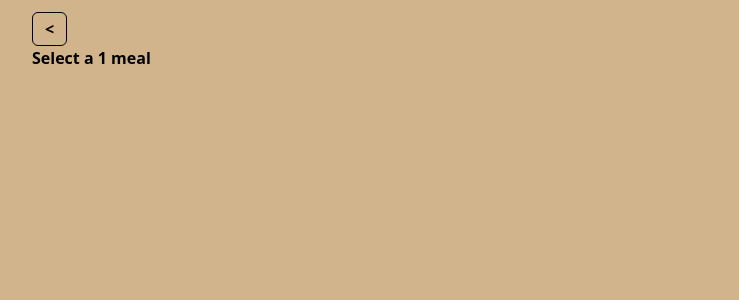
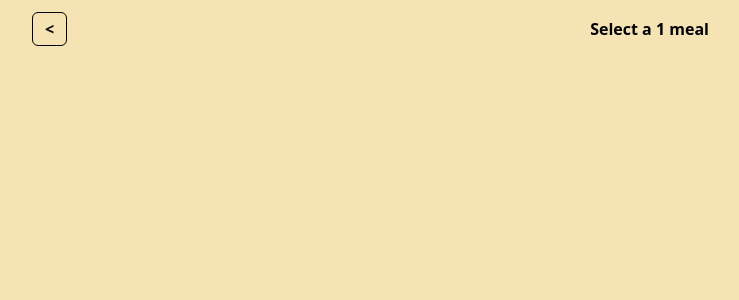
Before and after one commit to Gina-bun/Macros-GH, a React (Vite) app: page /mealoptions/1 in a window 1280 px wide. Shown: the top 300 px of the page, without its empty margins (8-747 px from the left). Built offline with nearby package versions, Linux system fonts and the light colour scheme.

Commit message:
style: change background color and MealSelect layout

```diff
--- a/src/components/common/MealSelect.jsx
+++ b/src/components/common/MealSelect.jsx
@@ -21,7 +21,7 @@ export function MealSelect({ mealCategory,
           </div>
         </div>
 
-        <button onClick={ () => navigate(`/mealoptions/${mealCategory}`) } className="ml-auto bg-white/20 backdrop-blur-md text-white font-semibold py-2 px-4 rounded-lg border border-white/30 hover:bg-white/30 transition ">
+        <button onClick={ () => navigate(`/mealoptions/${mealCategory}`) } className="ml-auto bg-[#595c56] backdrop-blur-md text-[#f6e3b3] font-semibold py-2 px-4 rounded-lg borders border-[#595c56]/70 hover:bg-[#595c56]/90 transition ">
           Add
         </button>
       </div>
--- a/src/components/layout/BackNav.jsx
+++ b/src/components/layout/BackNav.jsx
@@ -3,11 +3,13 @@ import { Link } from "react-router-dom"
 export function BackNav(){
     return (
         <div>
-            <button className="font-bold border px-3 py-1 rounded-md">
-                <Link to="/">
+             <Link to="/">
+                <button className="font-bold border px-3 py-1 rounded-md">
+
                      {`<`}
-                </Link>
-            </button>
+
+                </button>
+             </Link>
         </div>
     )
 }
--- a/src/components/layout/NutritionSummary.jsx
+++ b/src/components/layout/NutritionSummary.jsx
@@ -9,7 +9,7 @@ export function NutrtionSummary({
 }){
     return (
         <>
-         <div className="meal-banner grid bg-amber-700/15 py-5 px-5 w-[85vw] h-[40vh] rounded-md m-auto">
+         <div className="meal-banner grid bg-[#fcc250]/30 py-5 px-5 w-[85vw] h-[40vh] rounded-md m-auto">
             <p>Breakfast: {breakfastCalories}kcal </p>
             <p>Lunch: {lunchCalories}kcal</p>
             <p>Dinner: {dinnerCalories}kcal</p>
--- a/src/index.css
+++ b/src/index.css
@@ -1,5 +1,5 @@
 @import "tailwindcss";
 
 body{
-  background-color: tan;
+  background-color: #f6e3b3;
 }
--- a/src/pages/MealOptions.jsx
+++ b/src/pages/MealOptions.jsx
@@ -1,42 +1,53 @@
-import { useNavigate, useParams} from "react-router-dom"
-import { BackNav } from "../components/layout/BackNav"
-import { ghanaMeals } from "../data/ghanaMeals"
+import { useNavigate, useParams } from "react-router-dom";
+import { BackNav } from "../components/layout/BackNav";
+import { ghanaMeals } from "../data/ghanaMeals";
 
-
-export function MealOptions({onAddMeal}){
-   const { mealType }  = useParams()
-    const navigate = useNavigate()
-
+export function MealOptions({ onAddMeal }) {
+  const { mealType } = useParams();
+  const navigate = useNavigate();
 
   const filteredMeals = ghanaMeals.filter((meal) =>
     meal.tags.includes(mealType)
-    )
+  );
 
-    function addMealToDisplay(meal){
+  function addMealToDisplay(meal) {
     onAddMeal(meal, mealType);
-        navigate(-1)
+    navigate(-1);
   }
 
   return (
-        <div className="py-3 px-10">
+    <div className="py-3 px-10 grid gap-4">
+      <div className="flex">
         {/* Back nav button */}
-            <BackNav/>
+        <BackNav />
 
-            <h1 className="font-bold">Select a {mealType} meal</h1>
+        <h1 className="font-bold m-auto">Select a {mealType} meal</h1>
+      </div>
 
-            {
-                filteredMeals.map((meal) => {
-                    return <div className="flex gap-2" key={meal.id}>
-                               <h3 >{meal.name}</h3>
-                               <button className="font-bold border px-2 rounded-md" onClick={() => addMealToDisplay(meal)}>
-                                +
+      {filteredMeals.map((meal) => {
+        return (
+          <div className="flex flex-col gap-2 border py-2 px-3 rounded-md" key={meal.id}>
+            <div className="flex w-full justify-between">
+              <h3>{meal.name}</h3>
+              <button
+                className="font-bold border px-2 py-1 rounded-md"
+                onClick={() => addMealToDisplay(meal)}
+              >
+                select
               </button>
             </div>
-                })
-            }
 
+            <div className="flex gap-2">
+                <span>Calories:{meal.calories}kcal</span>
+                <span>protein:{meal.protein}g</span>
+                <span>carbs:{meal.carbs}g</span>
+                <span>fat:{meal.fat}g</span>
+            </div>
 
 
           </div>
-    )
+        );
+      })}
+    </div>
+  );
 }
```
Lines whose indentation alone changed are shown as unchanged.
